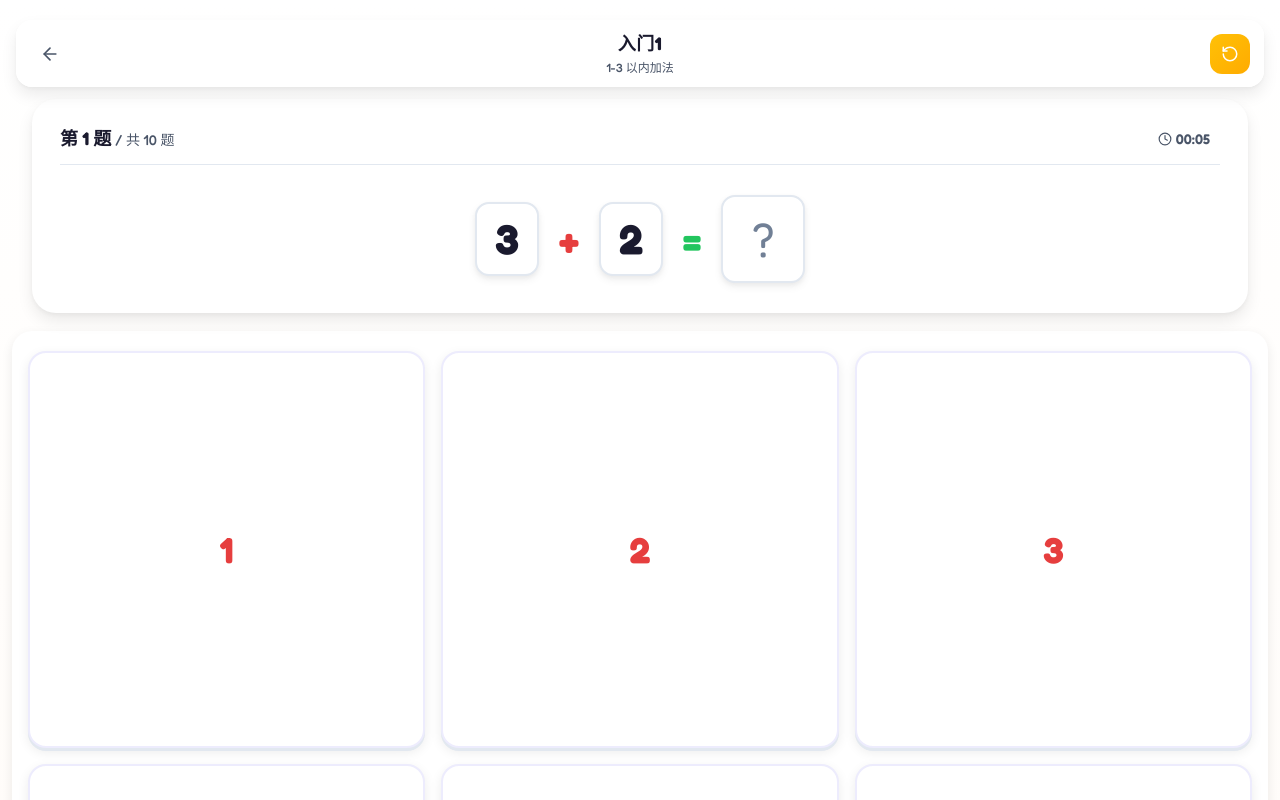
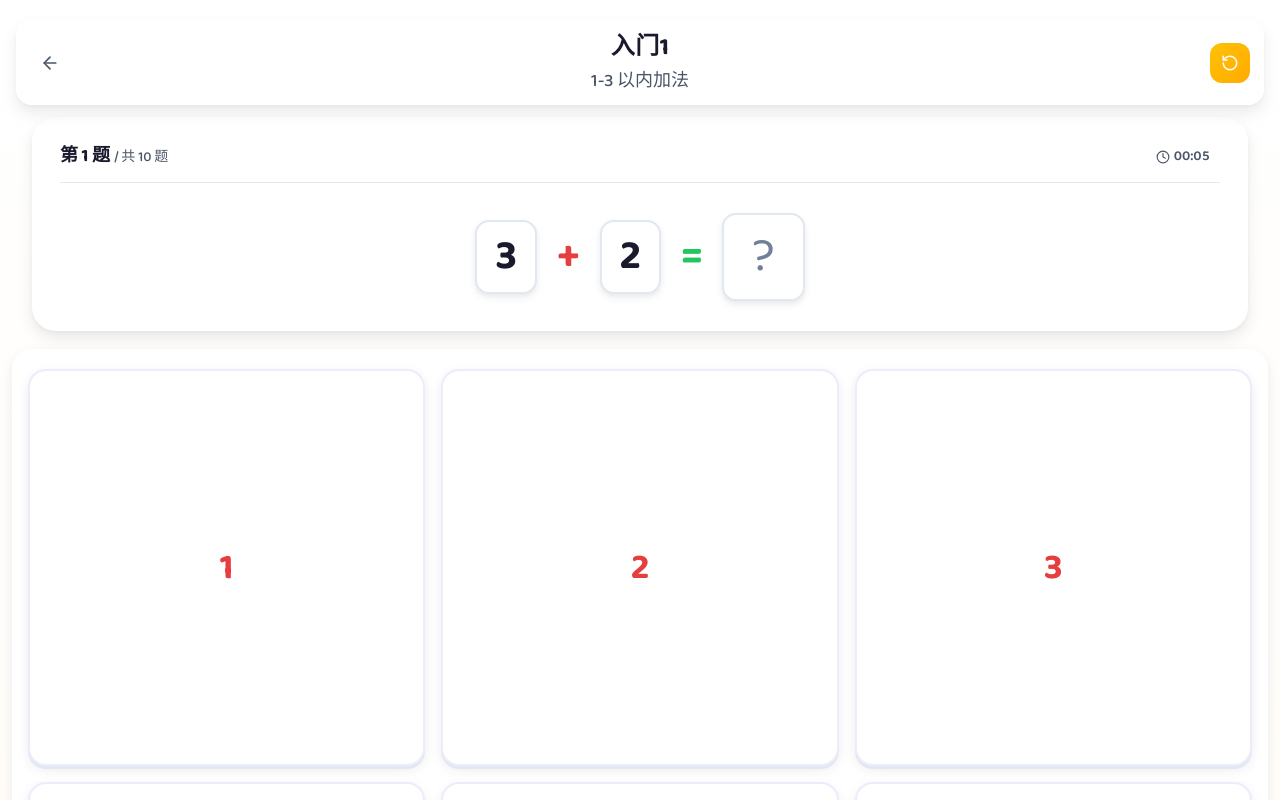
Before and after one commit to hezhongfeng/math-game, a Vue app: page /game/1 in a window 1280 px wide. Shown: the top 800 px of the page. Built offline with nearby package versions, Linux system fonts and the light colour scheme.

Commit message:
feat: 更新儿童友好字体和调整字体大小
将字体更改为更适合儿童的 Baloo 2 和 Comic Neue
全面增大各组件字体尺寸以提升可读性
设置基础字体大小为20px并优化移动端显示

```diff
--- a/index.html
+++ b/index.html
@@ -8,10 +8,10 @@
     <meta name="mobile-web-app-capable" content="yes" />
     <meta name="format-detection" content="telephone=no" />
 
-    <!-- 男孩友好字体 - Fredoka & Nunito -->
+    <!-- 儿童友好字体 - Baloo 2 + Comic Neue -->
     <link rel="preconnect" href="https://fonts.googleapis.com">
     <link rel="preconnect" href="https://fonts.gstatic.com" crossorigin>
-    <link href="https://fonts.googleapis.com/css2?family=Fredoka:wght@400;500;600;700&family=Nunito:wght@400;500;600;700;800&display=swap" rel="stylesheet">
+    <link href="https://fonts.googleapis.com/css2?family=Baloo+2:wght@400;500;600;700;800&family=Comic+Neue:wght@400;700&display=swap" rel="stylesheet">
 
     <title>数学运算游戏</title>
     <script>
--- a/src/components/DifficultyCard.vue
+++ b/src/components/DifficultyCard.vue
@@ -248,7 +248,7 @@ function handleSelect() {
 }
 
 .name {
-  font-size: 17px;
+  font-size: 22px;
   font-weight: 700;
   color: var(--game-text);
   letter-spacing: 0.3px;
@@ -270,7 +270,7 @@ function handleSelect() {
   justify-content: center;
   padding: 2px 6px;
   border-radius: 8px;
-  font-size: 9px;
+  font-size: 14px;
   font-weight: 700;
 }
 
@@ -303,7 +303,7 @@ function handleSelect() {
 }
 
 .stat-score {
-  font-size: 14px;
+  font-size: 18px;
   color: var(--game-text-secondary);
   font-weight: 600;
 }
@@ -314,7 +314,7 @@ function handleSelect() {
 }
 
 .stat-accuracy {
-  font-size: 14px;
+  font-size: 18px;
   font-weight: 700;
 }
 
@@ -361,7 +361,7 @@ function handleSelect() {
 }
 
 .question-count {
-  font-size: 13px;
+  font-size: 18px;
   color: var(--game-text-secondary);
   font-weight: 500;
 }
@@ -370,7 +370,7 @@ function handleSelect() {
 .difficulty-badge {
   padding: 3px 8px;
   border-radius: 10px;
-  font-size: 12px;
+  font-size: 16px;
   font-weight: 700;
   margin-left: auto;
   background: var(--game-bg);
@@ -408,7 +408,7 @@ function handleSelect() {
 }
 
 .locked-text {
-  font-size: 12px;
+  font-size: 16px;
   color: var(--game-text-muted);
   font-weight: 500;
 }
--- a/src/components/QuestionCard.vue
+++ b/src/components/QuestionCard.vue
@@ -166,13 +166,13 @@ const answerCardValue = computed(() => {
 }
 
 .current-index {
-  font-size: 16px;
+  font-size: 20px;
   font-weight: 700;
   color: var(--game-text);
 }
 
 .total-count {
-  font-size: 13px;
+  font-size: 18px;
   color: var(--game-text-secondary);
   font-weight: 500;
 }
@@ -192,7 +192,7 @@ const answerCardValue = computed(() => {
 }
 
 .timer-value {
-  font-size: 13px;
+  font-size: 18px;
   font-weight: 600;
   color: var(--game-text-secondary);
   font-variant-numeric: tabular-nums;
--- a/src/components/ResultModal.vue
+++ b/src/components/ResultModal.vue
@@ -150,7 +150,7 @@ function handleHome() {
 }
 
 .modal-title {
-  font-size: 26px;
+  font-size: 32px;
   font-weight: 800;
   color: var(--game-text);
   margin-bottom: 8px;
@@ -166,7 +166,7 @@ function handleHome() {
   padding: 6px 14px;
   border-radius: 20px;
   font-weight: 700;
-  font-size: 14px;
+  font-size: 18px;
   box-shadow: 0 3px 0 0 #7C2D12;
 }
 
--- a/src/components/ScoreBoard.vue
+++ b/src/components/ScoreBoard.vue
@@ -129,13 +129,13 @@ const formatTime = computed(() => {
 }
 
 .progress-label {
-  font-size: 14px;
+  font-size: 18px;
   font-weight: 600;
   color: var(--game-text-secondary);
 }
 
 .progress-pct {
-  font-size: 14px;
+  font-size: 18px;
   font-weight: 700;
   color: var(--game-primary-dark);
 }
@@ -213,14 +213,14 @@ const formatTime = computed(() => {
 }
 
 .stat-value {
-  font-size: 20px;
+  font-size: 24px;
   font-weight: 700;
   color: var(--game-text);
   line-height: 1.2;
 }
 
 .stat-label {
-  font-size: 12px;
+  font-size: 18px;
   color: var(--game-text-secondary);
   font-weight: 500;
 }
--- a/src/pages/DifficultySelect.vue
+++ b/src/pages/DifficultySelect.vue
@@ -176,7 +176,7 @@ onMounted(() => {
 }
 
 .title {
-  font-size: 18px;
+  font-size: 24px;
   font-weight: 700;
   color: var(--game-text);
   letter-spacing: 1px;
@@ -265,11 +265,11 @@ onMounted(() => {
   padding: 6px 14px;
   border-radius: 10px;
   font-weight: 700;
-  font-size: 14px;
+  font-size: 18px;
 }
 
 .section-title {
-  font-size: 15px;
+  font-size: 20px;
 }
 
 /* 各阶段颜色 - 男童科技风 */
@@ -299,7 +299,7 @@ onMounted(() => {
 }
 
 .section-count {
-  font-size: 13px;
+  font-size: 18px;
   color: var(--game-text-secondary);
   font-weight: 600;
   background: var(--game-bg-light);
@@ -328,7 +328,7 @@ onMounted(() => {
 }
 
 .footer p {
-  font-size: 14px;
+  font-size: 18px;
   color: var(--game-text-secondary);
   font-weight: 500;
   text-align: center;
--- a/src/pages/Game.vue
+++ b/src/pages/Game.vue
@@ -407,14 +407,14 @@ onUnmounted(() => {
 }
 
 .title {
-  font-size: 18px;
+  font-size: 24px;
   font-weight: 700;
   color: var(--game-text);
   letter-spacing: 0.5px;
 }
 
 .subtitle {
-  font-size: 12px;
+  font-size: 18px;
   color: var(--game-text-secondary);
   margin-top: 2px;
   font-weight: 500;
@@ -542,7 +542,7 @@ onUnmounted(() => {
 
 /* 点击提示文字 */
 .hint-text {
-  font-size: 13px;
+  font-size: 18px;
   color: var(--game-accent);
   font-weight: 600;
   background: rgba(249, 115, 22, 0.1);
--- a/src/pages/Home.vue
+++ b/src/pages/Home.vue
@@ -141,7 +141,7 @@ onMounted(() => {
 }
 
 .subtitle {
-  font-size: 16px;
+  font-size: 20px;
   color: var(--game-text-secondary);
   font-weight: 500;
 }
@@ -214,7 +214,7 @@ onMounted(() => {
 }
 
 .stat-label {
-  font-size: 13px;
+  font-size: 18px;
   color: var(--game-text-secondary);
   font-weight: 500;
 }
--- a/src/style.css
+++ b/src/style.css
@@ -147,11 +147,13 @@
   }
 
   body {
-    font-family: 'Baloo 2', 'Fredoka', 'Nunito', -apple-system, BlinkMacSystemFont, 'Segoe UI', Roboto, sans-serif;
+    font-family: 'Baloo 2', system-ui, -apple-system, BlinkMacSystemFont, 'Segoe UI', Roboto, sans-serif;
     background: linear-gradient(180deg, #FFFBF7 0%, #FFF0E6 100%);
     min-height: 100vh;
     -webkit-font-smoothing: antialiased;
     -moz-osx-font-smoothing: grayscale;
+    /* 基础字体大小 - 移动端更大 */
+    font-size: 20px;
     /* 移动端触摸优化 */
     touch-action: manipulation;
     -webkit-tap-highlight-color: transparent;
--- a/tailwind.config.js
+++ b/tailwind.config.js
@@ -575,16 +575,21 @@ export default {
           },
         },
       },
+      fontFamily: {
+        // 儿童友好的字体 - 圆润饱满，易于阅读
+        'child-friendly': ['"Baloo 2"', 'system-ui', '-apple-system', 'sans-serif'],
+        'child-body': ['"Comic Neue"', 'system-ui', 'sans-serif'],
+      },
       fontSize: {
-        // 儿童友好的字体大小 - 更大更易读
-        'child-xs': ['14px', { lineHeight: '1.6' }],
-        'child-sm': ['16px', { lineHeight: '1.6' }],
-        'child-base': ['18px', { lineHeight: '1.6' }], // 儿童最小基础字体
-        'child-lg': ['22px', { lineHeight: '1.5' }],
-        'child-xl': ['26px', { lineHeight: '1.4' }],
-        'child-2xl': ['32px', { lineHeight: '1.3' }],
-        'child-3xl': ['40px', { lineHeight: '1.2' }],
-        'child-4xl': ['48px', { lineHeight: '1.1' }],
+        // 儿童友好的字体大小 - 更大更易读（针对移动设备优化）
+        'child-xs': ['16px', { lineHeight: '1.6' }],   // 小标签、辅助文字
+        'child-sm': ['18px', { lineHeight: '1.6' }],   // 次要文字
+        'child-base': ['20px', { lineHeight: '1.6' }], // 正文最小尺寸
+        'child-lg': ['24px', { lineHeight: '1.5' }],   // 大正文
+        'child-xl': ['28px', { lineHeight: '1.4' }],   // 小标题
+        'child-2xl': ['34px', { lineHeight: '1.3' }],  // 副标题
+        'child-3xl': ['42px', { lineHeight: '1.2' }],  // 大标题
+        'child-4xl': ['52px', { lineHeight: '1.1' }],  // 特大标题
       },
       spacing: {
         // 触摸友好的间距
```
